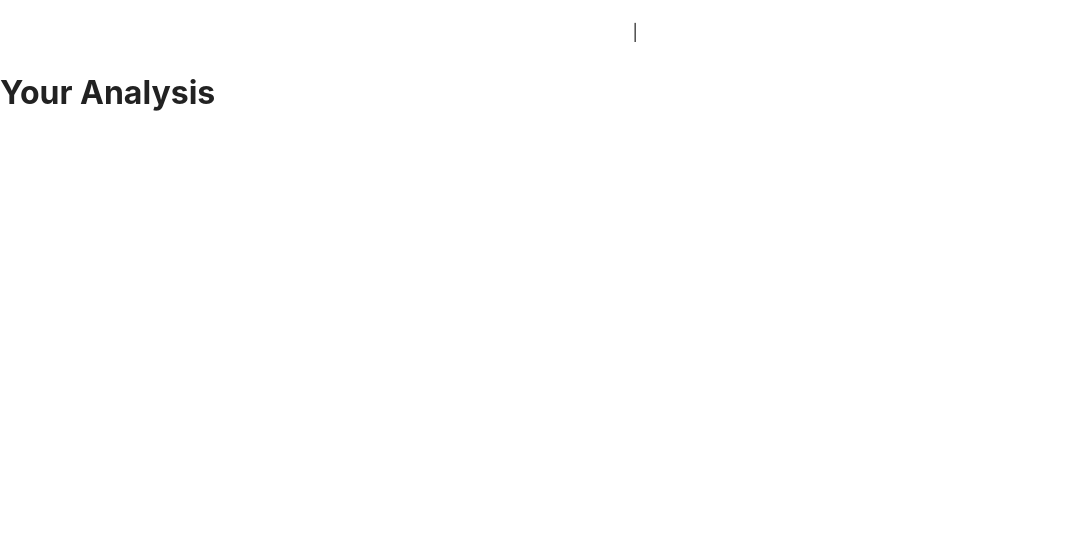
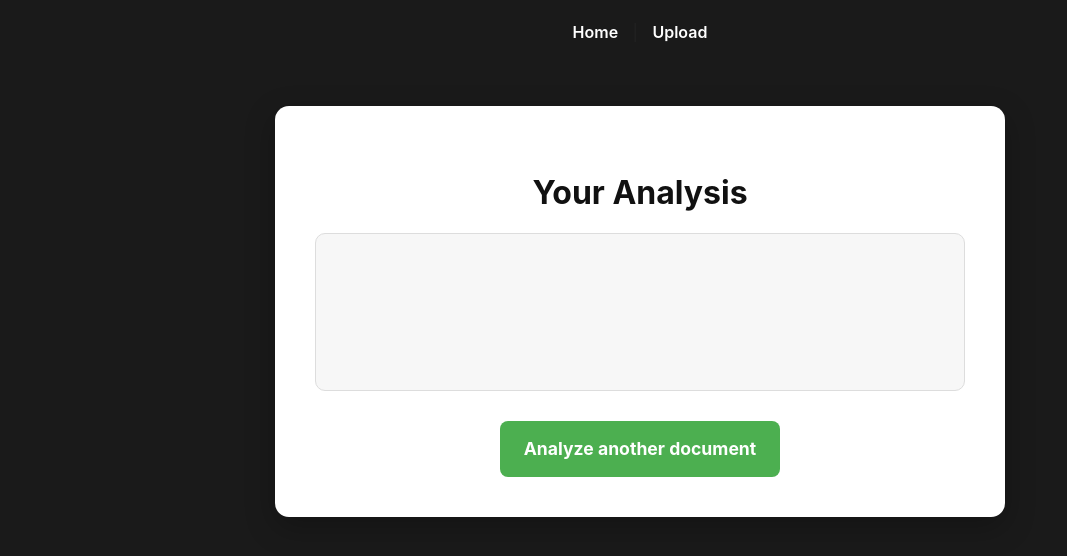
Before and after one commit to mehdiakif-lab/Fairexit, a website: page public/result.html in a window 1280 px wide. Shown: the whole page, without its empty margins (0-1067 px from the left). Drawn offline with Linux system fonts and the light colour scheme; no server answers.

Commit message:
Update result.html

```diff
--- a/public/result.html
+++ b/public/result.html
@@ -19,13 +19,26 @@
     </script>
   </head>
 
-  <body>
+  <body class="hero-bg">
+
     <nav>
       <a href="index.html">Home</a> |
       <a href="upload.html">Upload</a>
     </nav>
 
-    <h1>Your Analysis</h1>
-    <pre id="analysis"></pre>
+    <div class="hero-container">
+      <div class="hero-card">
+
+        <h1>Your Analysis</h1>
+
+        <div class="result-box">
+          <pre id="analysis"></pre>
+        </div>
+
+        <a href="upload.html" class="cta-button">Analyze another document</a>
+
+      </div>
+    </div>
+
   </body>
 </html>
```
